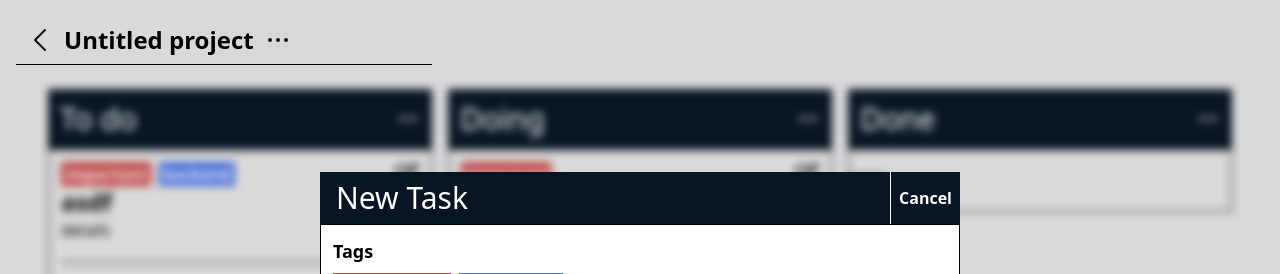
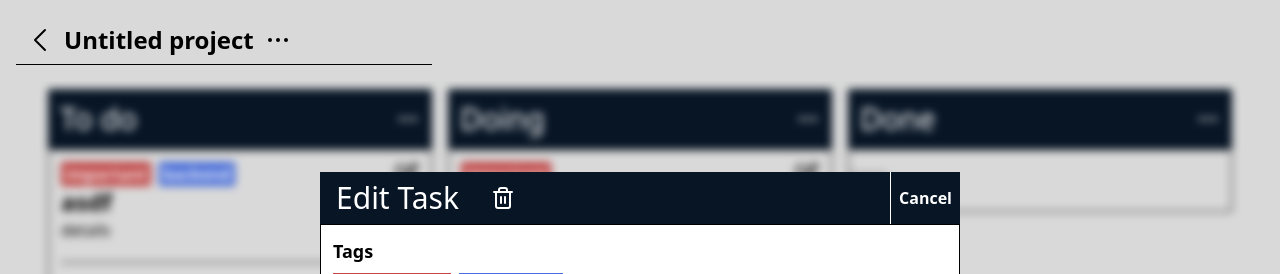
Before and after one commit to Cgull01/tresure, a SvelteKit app: page /projects/2 in a window 1280 px wide. Both pictures are taken after a click on the button 407 px from the left and 174 px from the top of the page. Shown: the top 274 px of the page. Built offline with nearby package versions, Linux system fonts and the light colour scheme.

Commit message:
can remove task

```diff
--- a/src/components/Column.svelte
+++ b/src/components/Column.svelte
@@ -1,6 +1,6 @@
 <script lang="ts">
 	import Task from './Task.svelte';
-	import type { IColumn, ITask } from '../types';
+	import type { IColumn, ITag, ITask } from '../types';
 	import PlusButton from './PlusButton.svelte';
 
 	import { CURRENT_COLUMN, DIALOG_TASK, DIALOG_IS_OPEN, CURRENT_PROJECT } from './store';
@@ -15,10 +15,7 @@
 
 	function handleDrop(event: DragEvent) {
 		event.preventDefault();
-
-		const json = event.dataTransfer?.getData('text/plain');
-
-		if (!json) return;
+		const json = event.dataTransfer?.getData('text/plain') || '';
 
 		const data: {
 			task: ITask;
@@ -30,17 +27,19 @@
 
 		let movedTask = originalColumn!.tasks?.splice(taskIndex!, 1)[0] || {};
 
-		let destinationColumn = $CURRENT_PROJECT.columns.find((col) => col.id == column.id);
-
-		if (!destinationColumn) return;
+		let destinationColumn =
+			$CURRENT_PROJECT.columns.find((col) => col.id == column.id) || originalColumn!;
 
 		destinationColumn.tasks = [...(destinationColumn.tasks || []), movedTask];
 
 		$CURRENT_PROJECT = $CURRENT_PROJECT;
 	}
+
 	function dragDropTask(event: DragEvent, task: ITask, origin_column_ID: Number) {
 		const data = { task, origin_column_ID };
 		event.dataTransfer?.setData('text/plain', JSON.stringify(data));
+
+		// event.dataTransfer?.setDragImage(<Element>event.target, 0, 0);
 	}
 </script>
 
@@ -78,11 +77,9 @@
 	<div class="border border-black">
 		<section class="flex flex-col pb-6">
 			<!--{ children } -->
-			{#if column.tasks}
-				{#each column.tasks as task (task.id)}
-					<Task {task} {column} on:dragstart={(event) => dragDropTask(event, task, column.id)} />
-				{/each}
-			{/if}
+			{#each column.tasks || [] as task (task.id)}
+				<Task {task} {column} on:dragstart={(event) => dragDropTask(event, task, column.id)} />
+			{/each}
 		</section>
 		<div class="flex flex-row">
 			<PlusButton size={28} bonusStyles="border-r border-t" on:click={handleClick} />
--- a/src/components/Task.svelte
+++ b/src/components/Task.svelte
@@ -33,17 +33,15 @@
 	on:dragstart
 	on:contextmenu|preventDefault={() => console.log('asdf')}
 	role="listitem"
-	class={`select-none hover:shadow-2xl hover:bg-white hover:cursor-grab active:cursor-grabbing transition-shadow pb-2 p-3`}
+	class="select-none hover:shadow-2xl hover:bg-white hover:cursor-grab active:cursor-grabbing transition-shadow pb-2 p-3"
 >
 	<div class="flex flex-row justify-between">
 		<div class="flex flex-row text-white gap-2 font-semibold overflow-x-auto">
-			{#if task.tags}
-				{#each task.tags as tag}
-					<div class={`w-max h-max px-1 bg-${tag.color} opacity-80`}>
-						{tag.tag}
-					</div>
-				{/each}
-			{/if}
+			{#each task.tags || [] as tag}
+				<div class={`w-max h-max px-1 bg-${tag.color} opacity-80`}>
+					{tag.tag}
+				</div>
+			{/each}
 		</div>
 		<button class="w-6 h-6 cursor-pointer hover:scale-105 active:scale-100" on:click={handleClick}>
 			<svg
@@ -65,7 +63,7 @@
 	</div>
 	<div class="flex flex-row justify-between pb-2">
 		<div class="flex flex-col items-start">
-			<div class="text-2xl font-semibold">{task.title}</div>
+			<div class="text-2xl font-semibold">{task.title ?? ''}</div>
 			<div class={task.title ? 'text-base' : 'text-xl'}>{task.details || ''}</div>
 		</div>
 	</div>
--- a/src/components/TaskDialog.svelte
+++ b/src/components/TaskDialog.svelte
@@ -49,9 +49,26 @@
 		dueDateInput = new Date();
 	}
 
+	function removeTask() {
+		if ($DIALOG_TASK.id) {
+			$CURRENT_COLUMN.tasks = $CURRENT_COLUMN.tasks?.filter((t) => t.id !== $DIALOG_TASK.id);
+
+			// updates project with new column
+			$CURRENT_PROJECT.columns = $CURRENT_PROJECT.columns.map((column) => {
+				if (column.id === $CURRENT_COLUMN.id) {
+					return $CURRENT_COLUMN;
+				}
+				return column;
+			});
+			CURRENT_PROJECT.set($CURRENT_PROJECT);
+
+			closeDialog();
+		}
+	}
+
 	function submitDialog() {
-		if ($DIALOG_TASK.title == '' && $DIALOG_TASK.details == '') return;
-
+		if (!$DIALOG_TASK.title && !$DIALOG_TASK.details) return;
+		console.log($DIALOG_TASK.title + ' ' + $DIALOG_TASK.details);
 		if ($DIALOG_TASK.id) {
 			// updates column with modified task
 			let index = $CURRENT_COLUMN.tasks!.findIndex((task) => task.id === $DIALOG_TASK.id);
@@ -124,11 +141,44 @@
 >
 	<div class="sticky w-1/2 m-auto">
 		<div class="flex flex-row justify-between">
-			<h1 class="text-white bg-accent font-sans text-3xl px-4 pb-2 py-2 w-full">
-				{$DIALOG_TASK ? 'New Task' : 'Edit Task'}
-			</h1>
+			<div class="flex flex-row gap-4 bg-accent text-white w-full items-center">
+				<h1 class="text-white font-sans text-3xl px-4 pb-2 py-2">
+					{$DIALOG_TASK.id ? 'Edit Task' : 'New Task'}
+				</h1>
+				{#if $DIALOG_TASK.id}
+					<!-- svelte-ignore a11y-click-events-have-key-events -->
+					<div
+						tabindex="0"
+						title="Click to remove the task"
+						class=" cursor-pointer active:scale-105 stroke-formBackground"
+						on:click={removeTask}
+						role="button"
+					>
+						<svg
+							xmlns="http://www.w3.org/2000/svg"
+							width="24"
+							height="24"
+							viewBox="0 0 24 24"
+							fill="none"
+							stroke="currentColor"
+							stroke-width="2"
+							stroke-linecap="round"
+							stroke-linejoin="round"
+							class="feather feather-trash-2"
+							><polyline points="3 6 5 6 21 6" /><path
+								d="M19 6v14a2 2 0 0 1-2 2H7a2 2 0 0 1-2-2V6m3 0V4a2 2 0 0 1 2-2h4a2 2 0 0 1 2 2v2"
+							/><line x1="10" y1="11" x2="10" y2="17" /><line
+								x1="14"
+								y1="11"
+								x2="14"
+								y2="17"
+							/></svg
+						>
+					</div>
+				{/if}
+			</div>
 			<button
-				class="bg-accent text-white border-l font-semibold border-white px-2 hover:bg-white hover:text-black transition-colors"
+				class="bg-accent text-white border-l select-none font-semibold border-white px-2 hover:bg-white hover:text-black transition-colors"
 				on:click={closeDialog}>Cancel</button
 			>
 		</div>
--- a/src/routes/projects/[project]/+page.svelte
+++ b/src/routes/projects/[project]/+page.svelte
@@ -107,9 +107,7 @@
 <TaskDialog />
 
 <div class="flex flex-row justify-center">
-	{#if $CURRENT_PROJECT.columns}
-		{#each $CURRENT_PROJECT.columns as column, i}
-			<Column {column} />
-		{/each}
-	{/if}
+	{#each $CURRENT_PROJECT.columns || [] as column, i}
+		<Column {column} />
+	{/each}
 </div>
```
Also changed, not shown: 1 other file (tests, documents, lock files or other folders).
